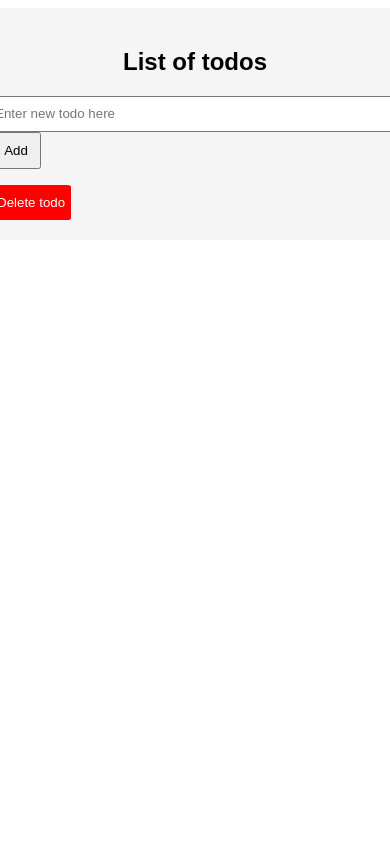
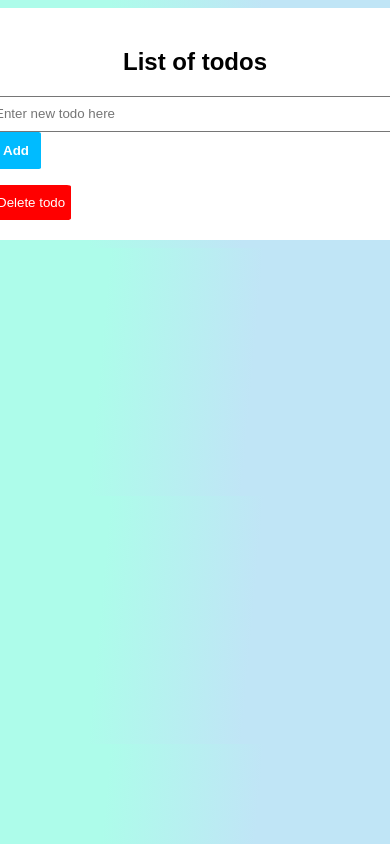
Before and after one commit to freerangeunicorn/Todo-JS, a plain HTML site: page todo.html in a window 390 px wide. Shown: the top 844 px of the page. Drawn offline with Linux system fonts and the light colour scheme.

Commit message:
Styled the todo-list with different colors and double-check responsive design

```diff
--- a/todo.css
+++ b/todo.css
@@ -1,4 +1,16 @@
+body {
+  background-image: linear-gradient(
+    95.2deg,
+    rgba(173, 252, 234, 1) 26.8%,
+    rgba(192, 229, 246, 1) 64%
+  );
+}
 .todo-container {
+  background-image: linear-gradient(
+    95.2deg,
+    rgba(173, 252, 234, 1) 26.8%,
+    rgba(192, 229, 246, 1) 64%
+  );
   background-color: white;
   display: flex;
   justify-content: center;
@@ -8,8 +20,9 @@
 }
 .todo-body {
   display: block;
-  background-color: whitesmoke;
+  background-color: white;
   padding: 20px;
+  border-radius: 5px;
 }
 .active-list {
   text-decoration: line-through;
@@ -37,6 +50,11 @@
 .btn-create {
   height: 37px;
   width: 50px;
+  background-color: rgb(0, 187, 255);
+  border-radius: 5%;
+  border: hidden;
+  color: white;
+  font-weight: bold;
 }
 
 .btn-delete {
@@ -47,22 +65,15 @@
   border: hidden;
 }
 
-@media only screen and (min-device-width: 360px) and  (max-device-width: 700px){
-
+@media only screen and (min-device-width: 280px) and (max-device-width: 768px) {
   .todo-container {
     width: auto;
   }
 
-    .todo-body{
+  .todo-body {
     display: block;
-        background-color: whitesmoke;
     padding: 20px;
-      padding-left: 40px;
-      padding-right: 40px;
-      margin-left: 20px;
-      margin-right: 20px;
     max-width: 100%;
-
   }
   .btn-create {
     height: 37px;
@@ -73,7 +84,5 @@
     border-radius: 3px;
     border: hidden;
     font-weight: bold;
-
   }
-
 }
--- a/todo.html
+++ b/todo.html
@@ -1,45 +1,46 @@
 <!DOCTYPE html>
 <html lang="en">
   <head>
-    <meta charset="utf-8" name="viewport" content="width=device-width,initial-scale=1" />
+    <meta
+      charset="utf-8"
+      name="viewport"
+      content="width=device-width,initial-scale=1"
+    />
     <title>Todo Vanilla JS</title>
-    <link rel="stylesheet"  href="todo.css" type="text/css" media="all"/>
+    <link rel="stylesheet" href="todo.css" type="text/css" media="all" />
     <!-- Served to print media, like printers -->
-    <link rel="stylesheet" href="print.css" media="print" />
+    <link rel="stylesheet" href="todo.css" media="print" />
   </head>
 
   <body>
     <div class="todo-container" data-list-display-container>
-  <!--     <header>
-        <h1 class="list-title" data-list-title>This is a Todo list</h1>
-      </header> -->
       <main class="todo-body">
-          <h2 class="list-title" id="form-description"> List of todos</h2>
+        <h2 class="list-title" id="form-description">List of todos</h2>
 
         <form action="" data-new-list-form aria-labelledby="form-description">
           <input
             id="name-input"
             type="text"
+            autocomplete="todo-text"
             class="new-list"
             data-new-list-input
             placeholder="Enter new todo here"
             aria-label="New todo name"
-
           />
 
-            <button
-              class="btn-create"
-              data-new-list-input
-              aria-label="Add todo"
-            >
+          <button class="btn-create" data-new-list-input aria-label="Add todo">
             Add
           </button>
           <ul class="todo-list" data-lists></ul>
           <!-- <input type="checkbox" id="" /> -->
         </form>
-          <button class="btn-delete"
+        <button
+          class="btn-delete"
           aria-label="Delete a todo item"
-          data-delete-button>Delete todo</button>  <!-- move delete btn to make sense for list -->
+          data-delete-button
+        >
+          Delete todo
+        </button>
       </main>
     </div>
     <script defer src="todo.js"></script>
```
Also changed, not shown: todo.js (+1 -8 lines). Lines whose indentation alone changed are shown as unchanged.
